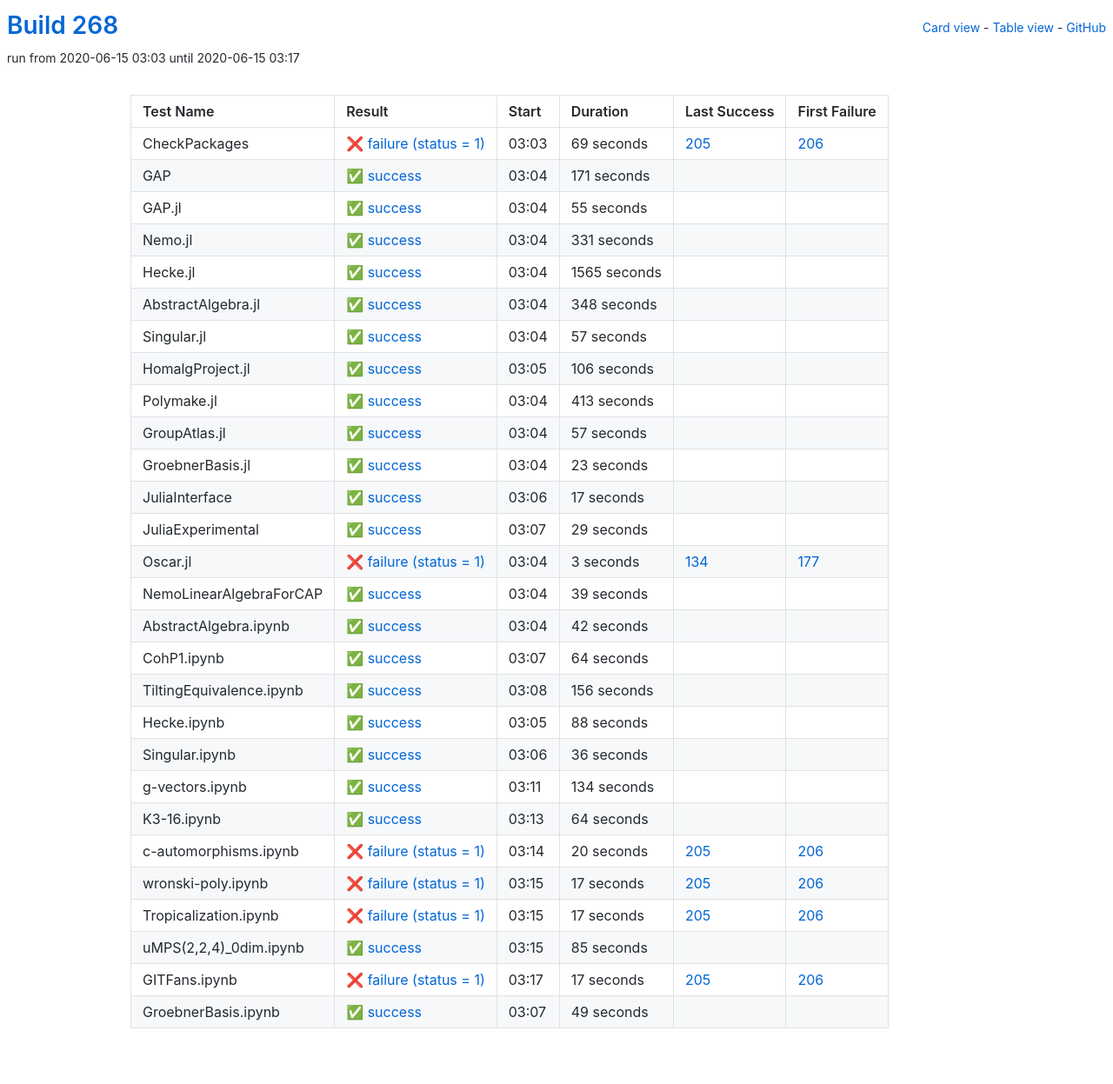
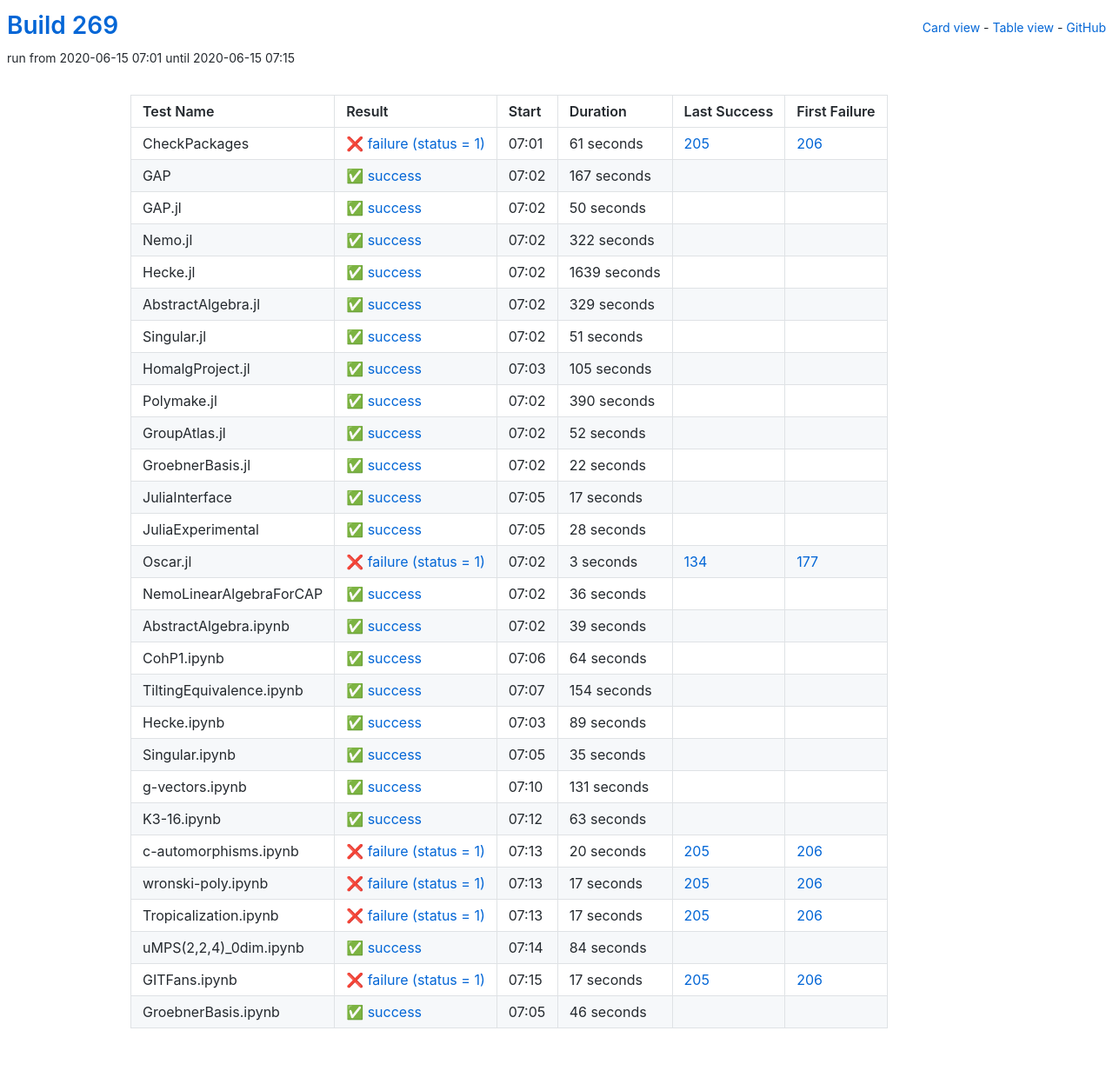
Before and after one commit to oscar-system/oscar-ci-status-stable, a Jekyll site: the page built from table.html, in a window 1280 px wide. Shown: the whole page at 87% size. Built offline with Jekyll 4.4.1, drawn with Linux system fonts in a browser that asks for light colours.

Commit message:
Build #269

```diff
--- a/_data/ci.yml
+++ b/_data/ci.yml
@@ -1,6 +1,6 @@
 ---
-build: 268
-build_url: https://oscarci.mathematik.uni-kl.de/job/oscar-stable/268/
+build: 269
+build_url: https://oscarci.mathematik.uni-kl.de/job/oscar-stable/269/
 job: oscar-stable
 organization: oscar-system
 repo: oscar-ci-status-stable
@@ -8,140 +8,140 @@ repourl: https://github.com/oscar-system/oscar-ci-status-stable
 tests:
 - name: CheckPackages
   id: checkpackages
-  log: https://oscarci.mathematik.uni-kl.de/job/oscar-stable/268/artifact/logs/build-268/CheckPackages.log
-  start: 2020-06-15 03:03
+  log: https://oscarci.mathematik.uni-kl.de/job/oscar-stable/269/artifact/logs/build-269/CheckPackages.log
+  start: 2020-06-15 07:01
   success: false
   exitcode: 1
   status: failure
-  duration: 69
+  duration: 61
   last_success: 205
   last_success_url: https://oscarci.mathematik.uni-kl.de/job/oscar-stable/205/
   first_failure: 206
   first_failure_url: https://oscarci.mathematik.uni-kl.de/job/oscar-stable/206/
 - name: GAP
   id: gap
-  log: https://oscarci.mathematik.uni-kl.de/job/oscar-stable/268/artifact/logs/build-268/GAP.log
-  start: 2020-06-15 03:04
+  log: https://oscarci.mathematik.uni-kl.de/job/oscar-stable/269/artifact/logs/build-269/GAP.log
+  start: 2020-06-15 07:02
   success: true
   exitcode: 0
   status: success
-  duration: 171
+  duration: 167
   last_success: false
   last_success_url:
   first_failure: false
   first_failure_url:
 - name: GAP.jl
   id: gap-jl
-  log: https://oscarci.mathematik.uni-kl.de/job/oscar-stable/268/artifact/logs/build-268/GAP.jl.log
-  start: 2020-06-15 03:04
+  log: https://oscarci.mathematik.uni-kl.de/job/oscar-stable/269/artifact/logs/build-269/GAP.jl.log
+  start: 2020-06-15 07:02
   success: true
   exitcode: 0
   status: success
-  duration: 55
+  duration: 50
   last_success: false
   last_success_url:
   first_failure: false
   first_failure_url:
 - name: Nemo.jl
   id: nemo-jl
-  log: https://oscarci.mathematik.uni-kl.de/job/oscar-stable/268/artifact/logs/build-268/Nemo.jl.log
-  start: 2020-06-15 03:04
+  log: https://oscarci.mathematik.uni-kl.de/job/oscar-stable/269/artifact/logs/build-269/Nemo.jl.log
+  start: 2020-06-15 07:02
   success: true
   exitcode: 0
   status: success
-  duration: 331
+  duration: 322
   last_success: false
   last_success_url:
   first_failure: false
   first_failure_url:
 - name: Hecke.jl
   id: hecke-jl
-  log: https://oscarci.mathematik.uni-kl.de/job/oscar-stable/268/artifact/logs/build-268/Hecke.jl.log
-  start: 2020-06-15 03:04
+  log: https://oscarci.mathematik.uni-kl.de/job/oscar-stable/269/artifact/logs/build-269/Hecke.jl.log
+  start: 2020-06-15 07:02
   success: true
   exitcode: 0
   status: success
-  duration: 1565
+  duration: 1639
   last_success: false
   last_success_url:
   first_failure: false
   first_failure_url:
 - name: AbstractAlgebra.jl
   id: abstractalgebra-jl
-  log: https://oscarci.mathematik.uni-kl.de/job/oscar-stable/268/artifact/logs/build-268/AbstractAlgebra.jl.log
-  start: 2020-06-15 03:04
+  log: https://oscarci.mathematik.uni-kl.de/job/oscar-stable/269/artifact/logs/build-269/AbstractAlgebra.jl.log
+  start: 2020-06-15 07:02
   success: true
   exitcode: 0
   status: success
-  duration: 348
+  duration: 329
   last_success: false
   last_success_url:
   first_failure: false
   first_failure_url:
 - name: Singular.jl
   id: singular-jl
-  log: https://oscarci.mathematik.uni-kl.de/job/oscar-stable/268/artifact/logs/build-268/Singular.jl.log
-  start: 2020-06-15 03:04
+  log: https://oscarci.mathematik.uni-kl.de/job/oscar-stable/269/artifact/logs/build-269/Singular.jl.log
+  start: 2020-06-15 07:02
   success: true
   exitcode: 0
   status: success
-  duration: 57
+  duration: 51
   last_success: false
   last_success_url:
   first_failure: false
   first_failure_url:
 - name: HomalgProject.jl
   id: homalgproject-jl
-  log: https://oscarci.mathematik.uni-kl.de/job/oscar-stable/268/artifact/logs/build-268/HomalgProject.jl.log
-  start: 2020-06-15 03:05
+  log: https://oscarci.mathematik.uni-kl.de/job/oscar-stable/269/artifact/logs/build-269/HomalgProject.jl.log
+  start: 2020-06-15 07:03
   success: true
   exitcode: 0
   status: success
-  duration: 106
+  duration: 105
   last_success: false
   last_success_url:
   first_failure: false
   first_failure_url:
 - name: Polymake.jl
   id: polymake-jl
-  log: https://oscarci.mathematik.uni-kl.de/job/oscar-stable/268/artifact/logs/build-268/Polymake.jl.log
-  start: 2020-06-15 03:04
+  log: https://oscarci.mathematik.uni-kl.de/job/oscar-stable/269/artifact/logs/build-269/Polymake.jl.log
+  start: 2020-06-15 07:02
   success: true
   exitcode: 0
   status: success
-  duration: 413
+  duration: 390
   last_success: false
   last_success_url:
   first_failure: false
   first_failure_url:
 - name: GroupAtlas.jl
   id: groupatlas-jl
-  log: https://oscarci.mathematik.uni-kl.de/job/oscar-stable/268/artifact/logs/build-268/GroupAtlas.jl.log
-  start: 2020-06-15 03:04
+  log: https://oscarci.mathematik.uni-kl.de/job/oscar-stable/269/artifact/logs/build-269/GroupAtlas.jl.log
+  start: 2020-06-15 07:02
   success: true
   exitcode: 0
   status: success
-  duration: 57
+  duration: 52
   last_success: false
   last_success_url:
   first_failure: false
   first_failure_url:
 - name: GroebnerBasis.jl
   id: groebnerbasis-jl
-  log: https://oscarci.mathematik.uni-kl.de/job/oscar-stable/268/artifact/logs/build-268/GroebnerBasis.jl.log
-  start: 2020-06-15 03:04
+  log: https://oscarci.mathematik.uni-kl.de/job/oscar-stable/269/artifact/logs/build-269/GroebnerBasis.jl.log
+  start: 2020-06-15 07:02
   success: true
   exitcode: 0
   status: success
-  duration: 23
+  duration: 22
   last_success: false
   last_success_url:
   first_failure: false
   first_failure_url:
 - name: JuliaInterface
   id: juliainterface
-  log: https://oscarci.mathematik.uni-kl.de/job/oscar-stable/268/artifact/logs/build-268/JuliaInterface.log
-  start: 2020-06-15 03:06
+  log: https://oscarci.mathematik.uni-kl.de/job/oscar-stable/269/artifact/logs/build-269/JuliaInterface.log
+  start: 2020-06-15 07:05
   success: true
   exitcode: 0
   status: success
@@ -152,20 +152,20 @@ tests:
   first_failure_url:
 - name: JuliaExperimental
   id: juliaexperimental
-  log: https://oscarci.mathematik.uni-kl.de/job/oscar-stable/268/artifact/logs/build-268/JuliaExperimental.log
-  start: 2020-06-15 03:07
+  log: https://oscarci.mathematik.uni-kl.de/job/oscar-stable/269/artifact/logs/build-269/JuliaExperimental.log
+  start: 2020-06-15 07:05
   success: true
   exitcode: 0
   status: success
-  duration: 29
+  duration: 28
   last_success: false
   last_success_url:
   first_failure: false
   first_failure_url:
 - name: Oscar.jl
   id: oscar-jl
-  log: https://oscarci.mathematik.uni-kl.de/job/oscar-stable/268/artifact/logs/build-268/Oscar.jl.log
-  start: 2020-06-15 03:04
+  log: https://oscarci.mathematik.uni-kl.de/job/oscar-stable/269/artifact/logs/build-269/Oscar.jl.log
+  start: 2020-06-15 07:02
   success: false
   exitcode: 1
   status: failure
@@ -176,8 +176,20 @@ tests:
   first_failure_url: https://oscarci.mathematik.uni-kl.de/job/oscar-stable/177/
 - name: NemoLinearAlgebraForCAP
   id: nemolinearalgebraforcap
-  log: https://oscarci.mathematik.uni-kl.de/job/oscar-stable/268/artifact/logs/build-268/NemoLinearAlgebraForCAP.log
-  start: 2020-06-15 03:04
+  log: https://oscarci.mathematik.uni-kl.de/job/oscar-stable/269/artifact/logs/build-269/NemoLinearAlgebraForCAP.log
+  start: 2020-06-15 07:02
+  success: true
+  exitcode: 0
+  status: success
+  duration: 36
+  last_success: false
+  last_success_url:
+  first_failure: false
+  first_failure_url:
+- name: AbstractAlgebra.ipynb
+  id: abstractalgebra-ipynb
+  log: https://oscarci.mathematik.uni-kl.de/job/oscar-stable/269/artifact/logs/build-269/AbstractAlgebra.ipynb.log
+  start: 2020-06-15 07:02
   success: true
   exitcode: 0
   status: success
@@ -186,22 +198,10 @@ tests:
   last_success_url:
   first_failure: false
   first_failure_url:
-- name: AbstractAlgebra.ipynb
-  id: abstractalgebra-ipynb
-  log: https://oscarci.mathematik.uni-kl.de/job/oscar-stable/268/artifact/logs/build-268/AbstractAlgebra.ipynb.log
-  start: 2020-06-15 03:04
-  success: true
-  exitcode: 0
-  status: success
-  duration: 42
-  last_success: false
-  last_success_url:
-  first_failure: false
-  first_failure_url:
 - name: CohP1.ipynb
   id: cohp1-ipynb
-  log: https://oscarci.mathematik.uni-kl.de/job/oscar-stable/268/artifact/logs/build-268/CohP1.ipynb.log
-  start: 2020-06-15 03:07
+  log: https://oscarci.mathematik.uni-kl.de/job/oscar-stable/269/artifact/logs/build-269/CohP1.ipynb.log
+  start: 2020-06-15 07:06
   success: true
   exitcode: 0
   status: success
@@ -212,68 +212,68 @@ tests:
   first_failure_url:
 - name: TiltingEquivalence.ipynb
   id: tiltingequivalence-ipynb
-  log: https://oscarci.mathematik.uni-kl.de/job/oscar-stable/268/artifact/logs/build-268/TiltingEquivalence.ipynb.log
-  start: 2020-06-15 03:08
+  log: https://oscarci.mathematik.uni-kl.de/job/oscar-stable/269/artifact/logs/build-269/TiltingEquivalence.ipynb.log
+  start: 2020-06-15 07:07
   success: true
   exitcode: 0
   status: success
-  duration: 156
+  duration: 154
   last_success: false
   last_success_url:
   first_failure: false
   first_failure_url:
 - name: Hecke.ipynb
   id: hecke-ipynb
-  log: https://oscarci.mathematik.uni-kl.de/job/oscar-stable/268/artifact/logs/build-268/Hecke.ipynb.log
-  start: 2020-06-15 03:05
+  log: https://oscarci.mathematik.uni-kl.de/job/oscar-stable/269/artifact/logs/build-269/Hecke.ipynb.log
+  start: 2020-06-15 07:03
   success: true
   exitcode: 0
   status: success
-  duration: 88
+  duration: 89
   last_success: false
   last_success_url:
   first_failure: false
   first_failure_url:
 - name: Singular.ipynb
   id: singular-ipynb
-  log: https://oscarci.mathematik.uni-kl.de/job/oscar-stable/268/artifact/logs/build-268/Singular.ipynb.log
-  start: 2020-06-15 03:06
+  log: https://oscarci.mathematik.uni-kl.de/job/oscar-stable/269/artifact/logs/build-269/Singular.ipynb.log
+  start: 2020-06-15 07:05
   success: true
   exitcode: 0
   status: success
-  duration: 36
+  duration: 35
   last_success: false
   last_success_url:
   first_failure: false
   first_failure_url:
 - name: g-vectors.ipynb
   id: g-vectors-ipynb
-  log: https://oscarci.mathematik.uni-kl.de/job/oscar-stable/268/artifact/logs/build-268/g-vectors.ipynb.log
-  start: 2020-06-15 03:11
+  log: https://oscarci.mathematik.uni-kl.de/job/oscar-stable/269/artifact/logs/build-269/g-vectors.ipynb.log
+  start: 2020-06-15 07:10
   success: true
   exitcode: 0
   status: success
-  duration: 134
+  duration: 131
   last_success: false
   last_success_url:
   first_failure: false
   first_failure_url:
 - name: K3-16.ipynb
   id: k3-16-ipynb
-  log: https://oscarci.mathematik.uni-kl.de/job/oscar-stable/268/artifact/logs/build-268/K3-16.ipynb.log
-  start: 2020-06-15 03:13
+  log: https://oscarci.mathematik.uni-kl.de/job/oscar-stable/269/artifact/logs/build-269/K3-16.ipynb.log
+  start: 2020-06-15 07:12
   success: true
   exitcode: 0
   status: success
-  duration: 64
+  duration: 63
   last_success: false
   last_success_url:
   first_failure: false
   first_failure_url:
 - name: c-automorphisms.ipynb
   id: c-automorphisms-ipynb
-  log: https://oscarci.mathematik.uni-kl.de/job/oscar-stable/268/artifact/logs/build-268/c-automorphisms.ipynb.log
-  start: 2020-06-15 03:14
+  log: https://oscarci.mathematik.uni-kl.de/job/oscar-stable/269/artifact/logs/build-269/c-automorphisms.ipynb.log
+  start: 2020-06-15 07:13
   success: false
   exitcode: 1
   status: failure
@@ -284,8 +284,8 @@ tests:
   first_failure_url: https://oscarci.mathematik.uni-kl.de/job/oscar-stable/206/
 - name: wronski-poly.ipynb
   id: wronski-poly-ipynb
-  log: https://oscarci.mathematik.uni-kl.de/job/oscar-stable/268/artifact/logs/build-268/wronski-poly.ipynb.log
-  start: 2020-06-15 03:15
+  log: https://oscarci.mathematik.uni-kl.de/job/oscar-stable/269/artifact/logs/build-269/wronski-poly.ipynb.log
+  start: 2020-06-15 07:13
   success: false
   exitcode: 1
   status: failure
@@ -296,8 +296,8 @@ tests:
   first_failure_url: https://oscarci.mathematik.uni-kl.de/job/oscar-stable/206/
 - name: Tropicalization.ipynb
   id: tropicalization-ipynb
-  log: https://oscarci.mathematik.uni-kl.de/job/oscar-stable/268/artifact/logs/build-268/Tropicalization.ipynb.log
-  start: 2020-06-15 03:15
+  log: https://oscarci.mathematik.uni-kl.de/job/oscar-stable/269/artifact/logs/build-269/Tropicalization.ipynb.log
+  start: 2020-06-15 07:13
   success: false
   exitcode: 1
   status: failure
@@ -308,20 +308,20 @@ tests:
   first_failure_url: https://oscarci.mathematik.uni-kl.de/job/oscar-stable/206/
 - name: uMPS(2,2,4)_0dim.ipynb
   id: umps-2-2-4-0dim-ipynb
-  log: https://oscarci.mathematik.uni-kl.de/job/oscar-stable/268/artifact/logs/build-268/uMPS-2-2-4-_0dim.ipynb.log
-  start: 2020-06-15 03:15
+  log: https://oscarci.mathematik.uni-kl.de/job/oscar-stable/269/artifact/logs/build-269/uMPS-2-2-4-_0dim.ipynb.log
+  start: 2020-06-15 07:14
   success: true
   exitcode: 0
   status: success
-  duration: 85
+  duration: 84
   last_success: false
   last_success_url:
   first_failure: false
   first_failure_url:
 - name: GITFans.ipynb
   id: gitfans-ipynb
-  log: https://oscarci.mathematik.uni-kl.de/job/oscar-stable/268/artifact/logs/build-268/GITFans.ipynb.log
-  start: 2020-06-15 03:17
+  log: https://oscarci.mathematik.uni-kl.de/job/oscar-stable/269/artifact/logs/build-269/GITFans.ipynb.log
+  start: 2020-06-15 07:15
   success: false
   exitcode: 1
   status: failure
@@ -332,12 +332,12 @@ tests:
   first_failure_url: https://oscarci.mathematik.uni-kl.de/job/oscar-stable/206/
 - name: GroebnerBasis.ipynb
   id: groebnerbasis-ipynb
-  log: https://oscarci.mathematik.uni-kl.de/job/oscar-stable/268/artifact/logs/build-268/GroebnerBasis.ipynb.log
-  start: 2020-06-15 03:07
+  log: https://oscarci.mathematik.uni-kl.de/job/oscar-stable/269/artifact/logs/build-269/GroebnerBasis.ipynb.log
+  start: 2020-06-15 07:05
   success: true
   exitcode: 0
   status: success
-  duration: 49
+  duration: 46
   last_success: false
   last_success_url:
   first_failure: false
```
Also changed, not shown: README.md.
